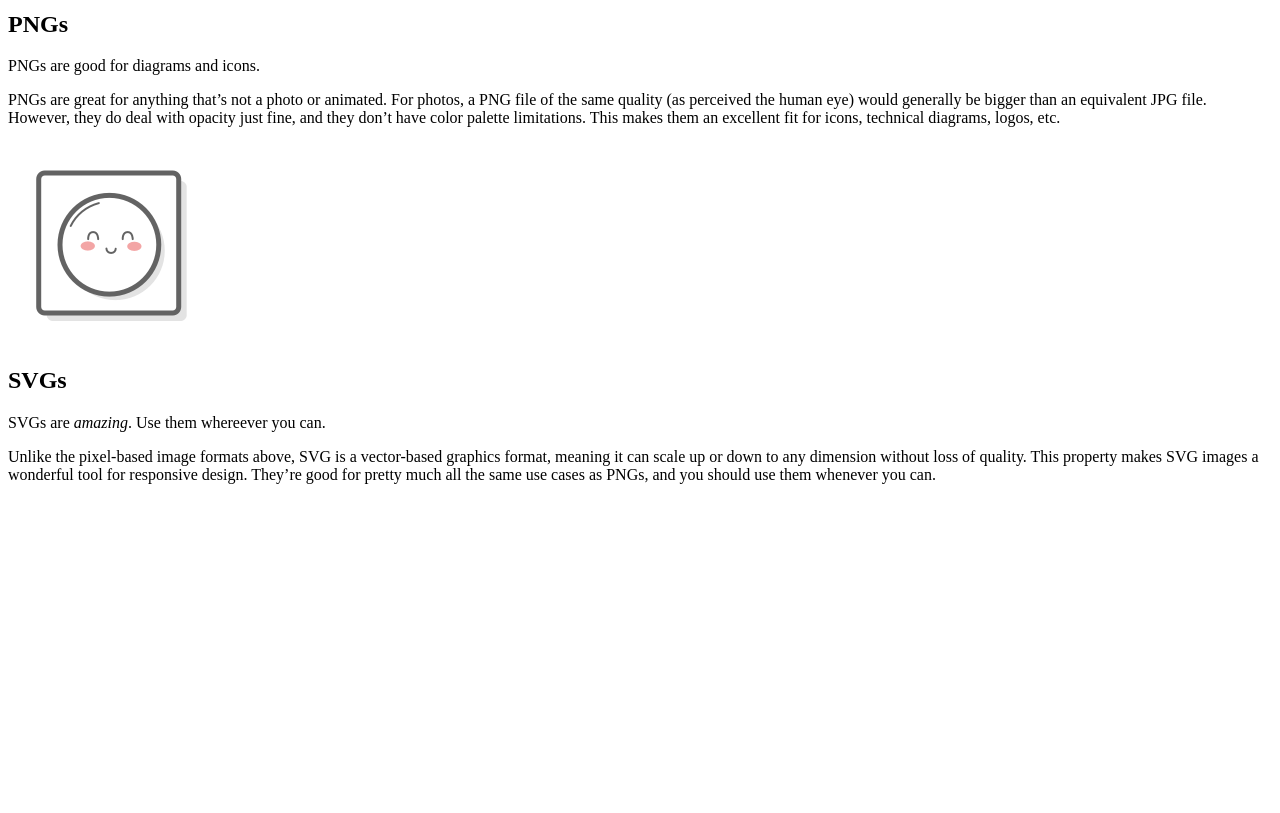
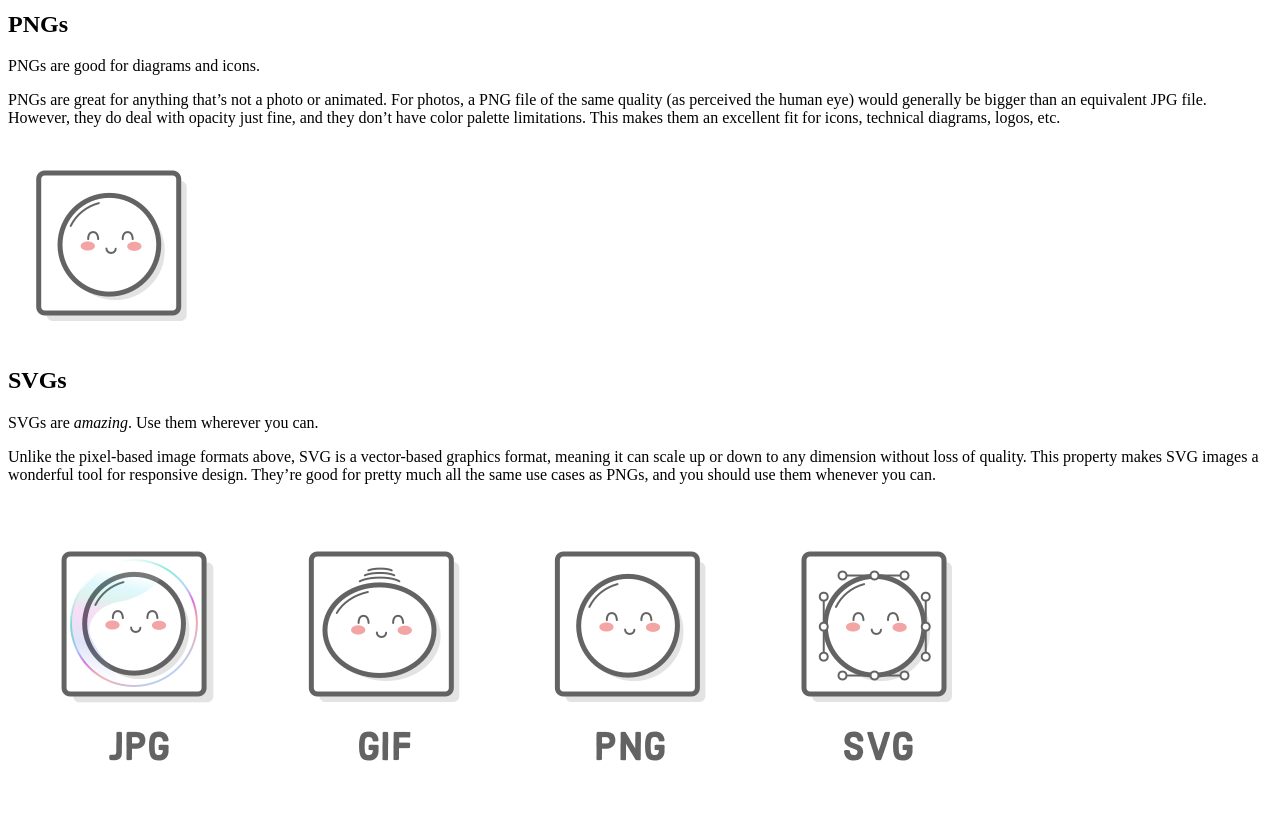
Before and after one commit to monk3yd/theodinproject-path, a plain HTML site: page foundations/html_css/html-foundations/odin-links-and-images/pages/image.html in a window 1280 px wide. Shown: the part 751-1564 px from the top of the page. Before the commit the page ends 1277 px from the top, so only its background shows below. Drawn offline with Linux system fonts and the light colour scheme.

Commit message:
Add last image.

```diff
--- a/foundations/html_css/html-foundations/odin-links-and-images/pages/image.html
+++ b/foundations/html_css/html-foundations/odin-links-and-images/pages/image.html
@@ -42,14 +42,14 @@
 
     <h2>SVGs</h2>
 
-    <p>SVGs are <em>amazing</em>. Use them whereever you can.</p>
+    <p>SVGs are <em>amazing</em>. Use them wherever you can.</p>
     <p>
       Unlike the pixel-based image formats above, SVG is a vector-based graphics format,
       meaning it can scale up or down to any dimension without loss of quality.
       This property makes SVG images a wonderful tool for responsive design.
       They’re good for pretty much all the same use cases as PNGs, and you should use them whenever you can.
     </p>
-    <img src="" alt="">
+    <img src="../images/4_web_image_types.png" alt="4 mochis.">
   </body>
 
 </html>
```
